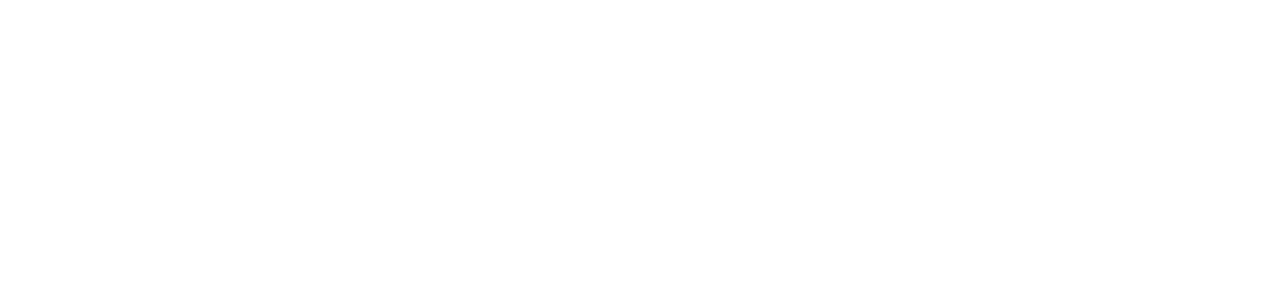
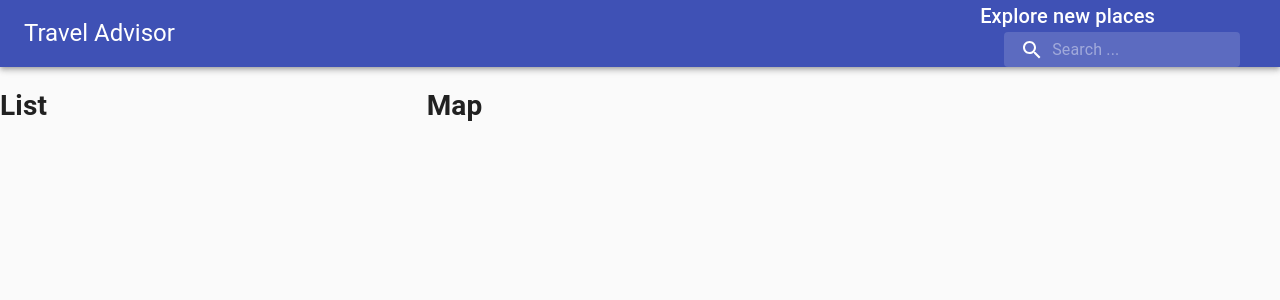
Before and after one commit to Jaroslaw-Bak/travel-advisor, a React (Create React App) app: page / in a window 1280 px wide. Shown: the top 300 px of the page. Built offline with nearby package versions, Linux system fonts and the light colour scheme.

Commit message:
Header component

```diff
--- a/package.json
+++ b/package.json
@@ -3,9 +3,15 @@
   "version": "0.1.0",
   "private": true,
   "dependencies": {
+    "@material-ui/core": "^4.12.4",
+    "@material-ui/icons": "^4.11.3",
+    "@material-ui/lab": "^4.0.0-alpha.61",
+    "@react-google-maps/api": "^2.11.8",
     "@testing-library/jest-dom": "^5.16.4",
     "@testing-library/react": "^13.3.0",
     "@testing-library/user-event": "^13.5.0",
+    "axios": "^0.27.2",
+    "google-map-react": "^2.1.10",
     "react": "^18.1.0",
     "react-dom": "^18.1.0",
     "react-scripts": "5.0.1",
--- a/src/App.js
+++ b/src/App.js
@@ -1,9 +1,23 @@
+import { CssBaseline, Grid } from '@material-ui/core'
+import Header from "./components/Header/Header";
+import List from "./components/List/List";
+import Map from "./components/Map/Map";
+
 
 function App() {
   return (
-    <div className="App">
-
-    </div>
+    <>
+      <CssBaseline />
+      <Header />
+      <Grid container spacing={3} style={{width: '100%'}}>
+        <Grid item xs={12} md={4}>
+          <List />
+        </Grid>
+        <Grid item xs={12} md={8}>
+          <Map />
+        </Grid>
+      </Grid>
+    </>
   );
 }
 
--- /dev/null
+++ b/src/components/Header/Header.js
@@ -0,0 +1,36 @@
+import { Autocomplete } from "@react-google-maps/api";
+import { AppBar, Toolbar, Typography, InputBase, Box } from '@material-ui/core';
+import SearchIcon from '@material-ui/icons/Search'
+import useStyles from './styles'
+
+
+const Header = () => {
+
+    const classes = useStyles();
+
+    return (
+        <AppBar position="static">
+            <Toolbar className={classes.toolbar}>
+                <Typography variant ='h5' className={classes.title}>
+                    Travel Advisor
+                </Typography>
+                <Box display='flex'>
+                    <Typography variant='h6' className={classes.title}>
+                        Explore new places
+                    </Typography>
+                    {/* <Autocomplete> */}
+                        <div className={classes.search}>
+                            <div className={classes.searchIcon}>
+                                <SearchIcon />
+                            </div>
+                            <InputBase placeholder="Search ..." classes={{root: classes.inputRoot, input: classes.inputInput}} />
+                        </div>
+                    {/* </Autocomplete> */}
+                </Box>
+            </Toolbar>
+        </AppBar>
+    )
+}
+
+
+export default Header;
--- /dev/null
+++ b/src/components/Header/styles.js
@@ -0,0 +1,32 @@
+import { alpha, makeStyles } from '@material-ui/core/styles';
+
+export default makeStyles((theme) => ({
+  title: {
+    display: 'none',
+    [theme.breakpoints.up('sm')]: {
+      display: 'block',
+    },
+  },
+  search: {
+    position: 'relative',
+    borderRadius: theme.shape.borderRadius,
+    backgroundColor: alpha(theme.palette.common.white, 0.15),
+    '&:hover': { backgroundColor: alpha(theme.palette.common.white, 0.25) },
+    marginRight: theme.spacing(2),
+    marginLeft: 0,
+    width: '100%',
+    [theme.breakpoints.up('sm')]: { marginLeft: theme.spacing(3), width: 'auto' },
+  },
+  searchIcon: {
+    padding: theme.spacing(0, 2), height: '100%', position: 'absolute', pointerEvents: 'none', display: 'flex', alignItems: 'center', justifyContent: 'center',
+  },
+  inputRoot: {
+    color: 'inherit',
+  },
+  inputInput: {
+    padding: theme.spacing(1, 1, 1, 0), paddingLeft: `calc(1em + ${theme.spacing(4)}px)`, transition: theme.transitions.create('width'), width: '100%', [theme.breakpoints.up('md')]: { width: '20ch' },
+  },
+  toolbar: {
+    display: 'flex', justifyContent: 'space-between',
+  },
+}));
--- /dev/null
+++ b/src/components/List/List.js
@@ -0,0 +1,10 @@
+const List = () => {
+    return (
+        <div>
+            <h1>List</h1>
+        </div>
+    )
+}
+
+
+export default List;
--- /dev/null
+++ b/src/components/List/styles.js
@@ -0,0 +1,22 @@
+import { makeStyles } from '@material-ui/core/styles';
+
+export default makeStyles((theme) => ({
+  formControl: {
+    margin: theme.spacing(1), minWidth: 120, marginBottom: '30px',
+  },
+  selectEmpty: {
+    marginTop: theme.spacing(2),
+  },
+  loading: {
+    height: '600px', display: 'flex', justifyContent: 'center', alignItems: 'center',
+  },
+  container: {
+    padding: '25px',
+  },
+  marginBottom: {
+    marginBottom: '30px',
+  },
+  list: {
+    height: '75vh', overflow: 'auto',
+  },
+}));
--- /dev/null
+++ b/src/components/Map/Map.js
@@ -0,0 +1,8 @@
+const Map = () => {
+    return (
+        <h1>Map</h1>
+    )
+}
+
+
+export default Map;
--- /dev/null
+++ b/src/components/Map/styles.js
@@ -0,0 +1,16 @@
+import { makeStyles } from '@material-ui/core/styles';
+
+export default makeStyles(() => ({
+  paper: {
+    padding: '10px', display: 'flex', flexDirection: 'column', justifyContent: 'center', width: '100px',
+  },
+  mapContainer: {
+    height: '85vh', width: '100%',
+  },
+  markerContainer: {
+    position: 'absolute', transform: 'translate(-50%, -50%)', zIndex: 1, '&:hover': { zIndex: 2 },
+  },
+  pointer: {
+    cursor: 'pointer',
+  },
+}));
--- /dev/null
+++ b/src/components/PlaceDetails/styles.js
@@ -0,0 +1,13 @@
+import { makeStyles } from '@material-ui/core/styles';
+
+export default makeStyles(() => ({
+  chip: {
+    margin: '5px 5px 5px 0',
+  },
+  subtitle: {
+    display: 'flex', alignItems: 'center', justifyContent: 'space-between', marginTop: '10px',
+  },
+  spacing: {
+    display: 'flex', alignItems: 'center', justifyContent: 'space-between',
+  },
+}));
```
Also changed, not shown: src/components/PlaceDetails/PlaceDetails.js (added, +8 -0 lines), 1 other file (tests, documents, lock files or other folders).
